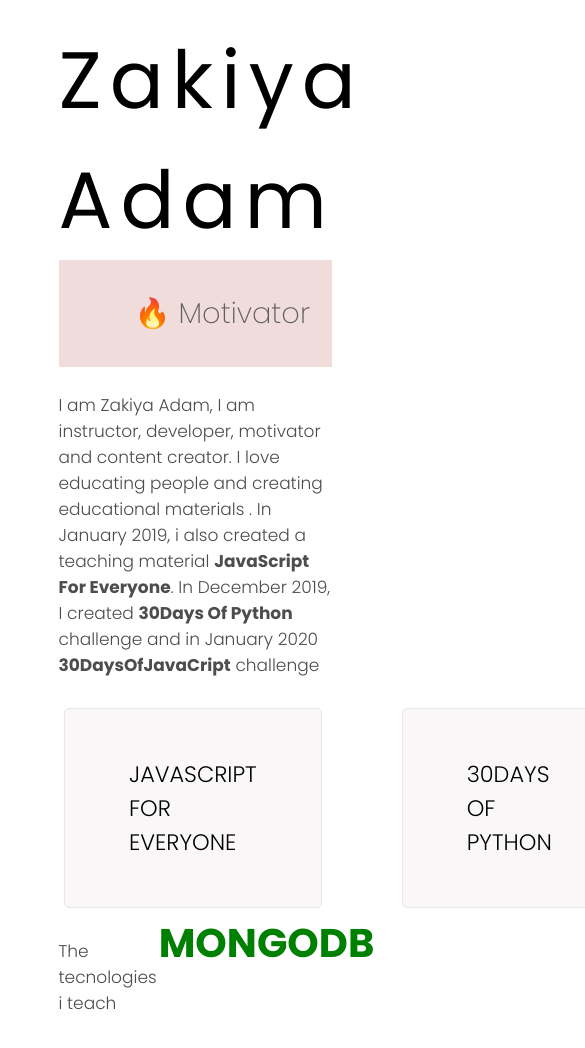
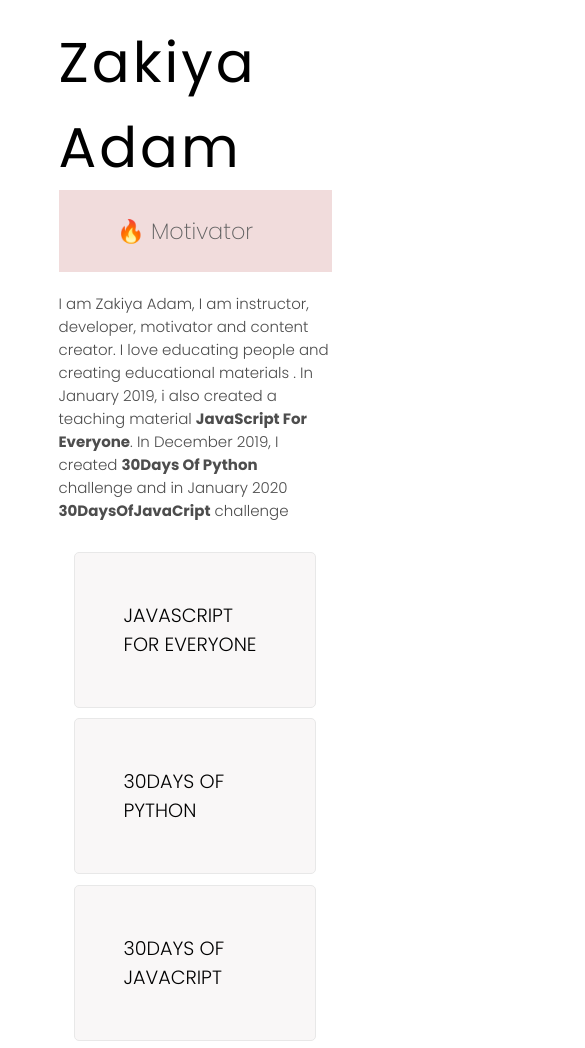
Before and after one commit to bintadam/me, a plain HTML site: page index.html in a window 390 px wide. Shown: the top 1048 px of the page, 585 px wide, since content can reach past the window. Drawn offline with nearby package versions, Linux system fonts and the light colour scheme.

Commit message:
add media query

```diff
--- a/styles.css
+++ b/styles.css
@@ -70,6 +70,7 @@ p{
 #tech{
     display: flex;
 }
+
 #tecnologies{
     font-size: 2.5rem;
     font-weight: 700;
@@ -86,3 +87,40 @@ p{
     100%{transform: translate(100%);}
     100% {transform: translateX(100%);}
 }
+
+@media only screen and (max-width:768px){
+    h1{
+        letter-spacing: 3px;
+        font-size: 3.5rem;
+        font-weight: 400;
+    }
+
+    #hobbiesContainer{
+        padding: 1.5rem;
+        font-size: 1.4rem;
+    }
+
+    p{
+        padding: 20px 0px;
+        font-size: 15px;
+    }
+
+    .challenges{
+        font-size: 1.2rem;
+    }
+
+    .challenges-list{
+        display: block;
+    }
+
+    .challenges-list li {
+        padding : 3rem;
+        margin: 4%;
+    }
+
+    #tecnologies{
+        font-size: 2rem;
+        font-weight: 700;
+        padding: 4px;
+    }
+}
```
